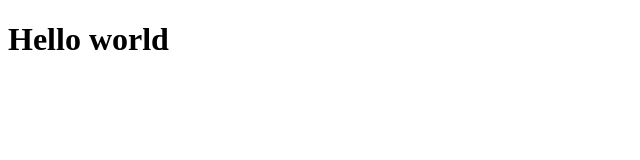
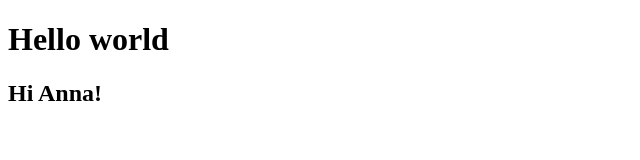
Before and after one commit to AnnaHovzan/anna-project, a plain HTML site: page index.html in a window 1280 px wide. Shown: the whole page, without its empty margins (0-640 px from the left). Drawn offline with Linux system fonts and the light colour scheme.

Commit message:
added nothing of value tbh

```diff
--- a/index.html
+++ b/index.html
@@ -7,5 +7,6 @@
 </head>
 <body>
   <h1>Hello world</h1>
+  <h2>Hi Anna!</h2>
 </body>
 </html>
```
